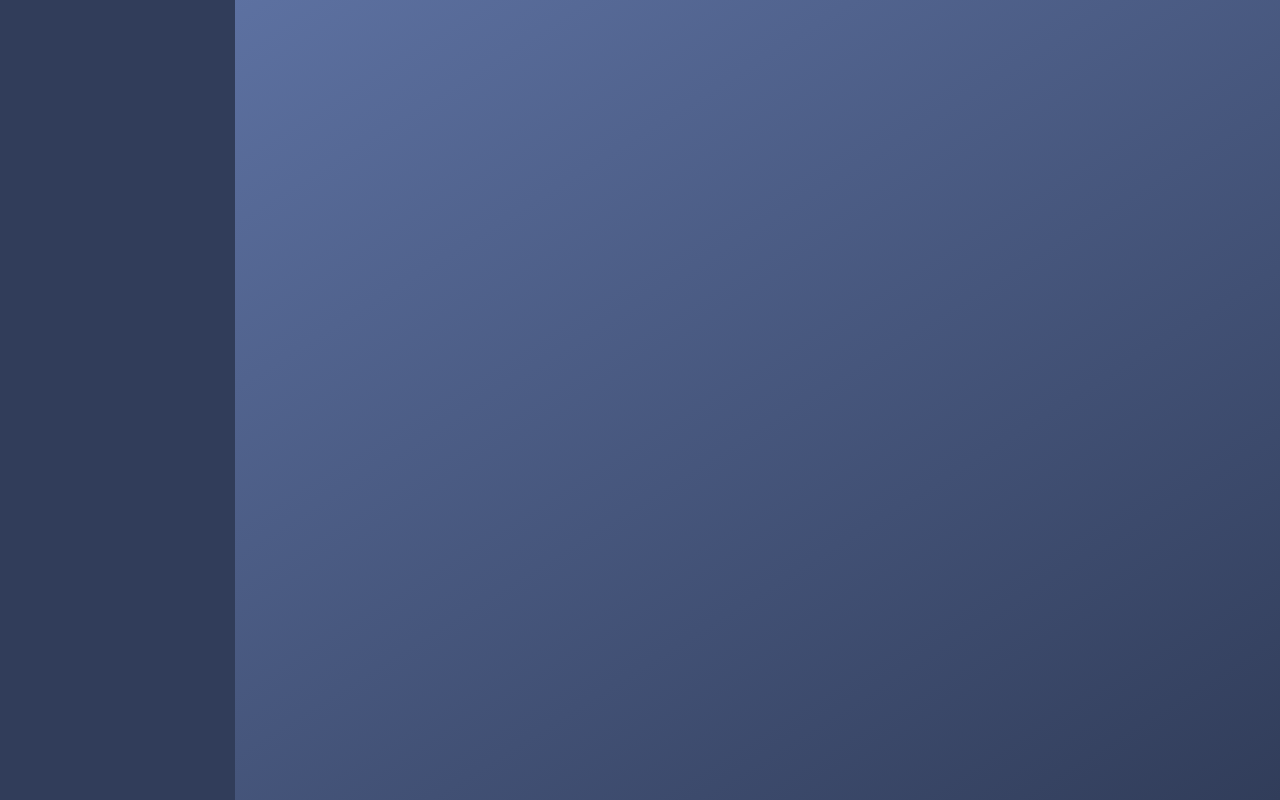
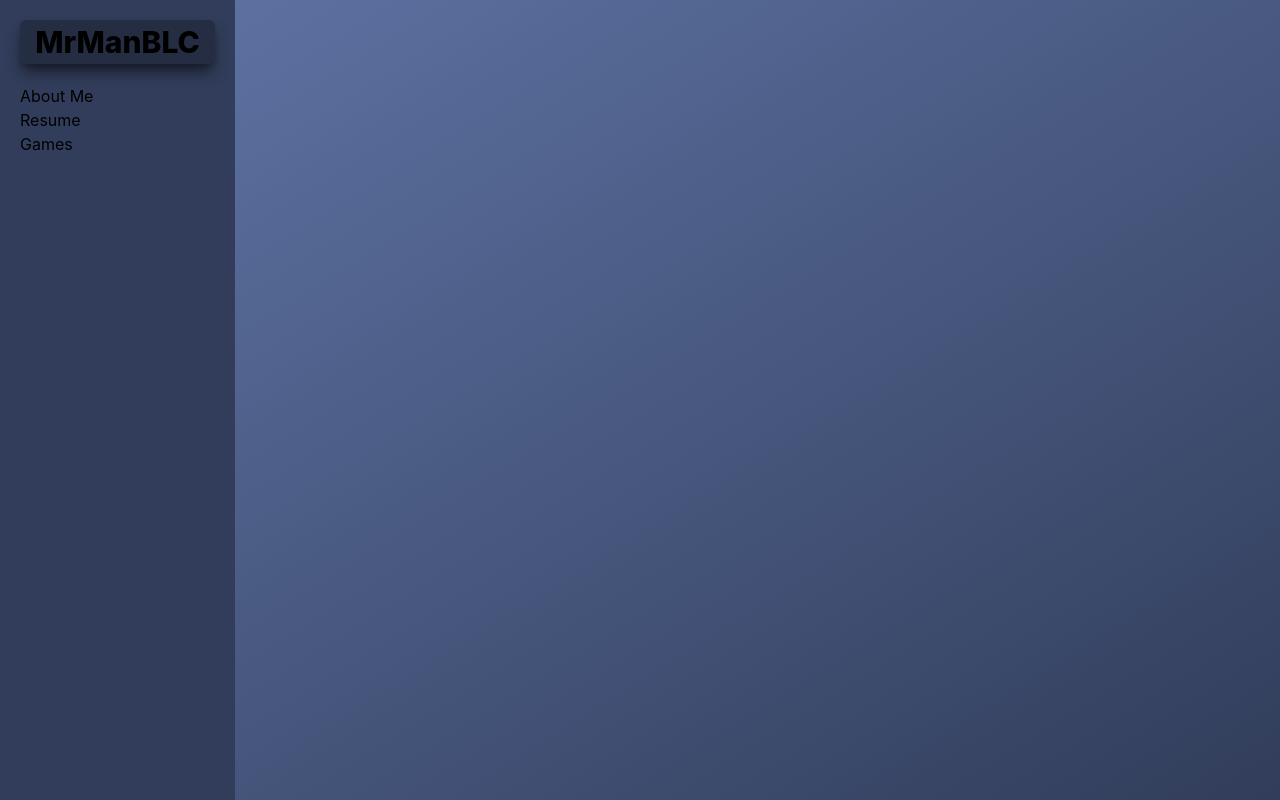
Before and after one commit to Black-Chowder/MrManBLC.github.io, a React (Create React App) app: page / in a window 1280 px wide. Built offline with nearby package versions, Linux system fonts and the light colour scheme.

Commit message:
Buttons and "logo" created

```diff
--- a/src/App.js
+++ b/src/App.js
@@ -1,4 +1,5 @@
 import './App.css';
+import { NavBar } from './NavBar';
 
 function App() {
   return (
@@ -8,9 +9,9 @@ function App() {
         <div className="flex flex-row h-full bg-gradient-to-br from-space-cadet-400 to-space-cadet-700">
 
           {/* left-handed nav bar */}
-          <div className="flex w-72 grow-0 bg-space-cadet-700">
+          <div className="flex w-72 grow-0 bg-space-cadet-700 h-full">
 
-
+            <NavBar/>
 
           </div>
 
--- /dev/null
+++ b/src/NavBar.css
@@ -0,0 +1,3 @@
+.LogoContainer{
+
+}
--- /dev/null
+++ b/src/NavBar.jsx
@@ -0,0 +1,22 @@
+import './NavBar.css';
+
+export const NavBar = () => {
+  return(
+    <div className="pt-0 px-5 h-full overflow-y-hidden w-full">
+
+      {/* Logo here */}
+      <div className="LogoContainer my-5 bg-space-cadet-800 w-full content-center p-1 rounded-md shadow-lg shadow-space-cadet-900">
+        <h1 className="text-3xl font-extrabold text-center">MrManBLC</h1>
+      </div>
+
+      {/* Content listed here */}
+      <div className="content display">
+        <ul>
+          <li>About Me</li>
+          <li>Resume</li>
+          <li>Games</li>
+        </ul>
+      </div>
+    </div>
+  )
+}
```
